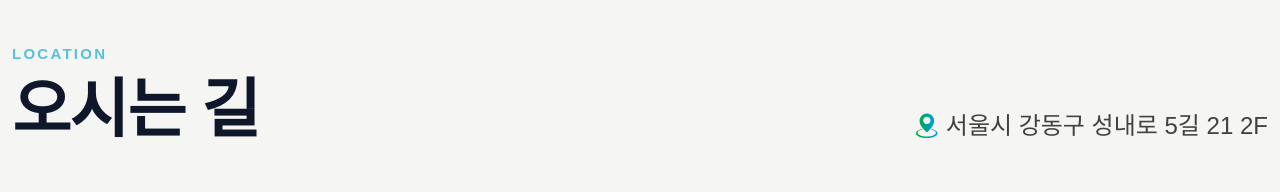
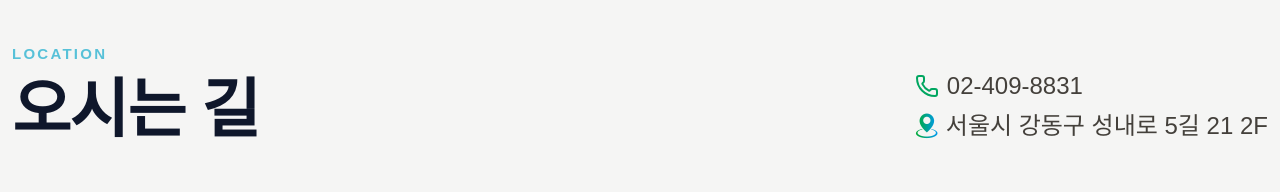
Before and after one commit to rebehayan/darusoft, a Next.js app: page /Btype in a window 1280 px wide. Shown: the part 5076-5268 px from the top of the page. Built offline with nearby package versions, Linux system fonts and the light colour scheme; a web font is replaced by a local one.

Commit message:
Btype: Map 컴포넌트 업데이트

```diff
--- a/app/Btype/components/Map.tsx
+++ b/app/Btype/components/Map.tsx
@@ -9,6 +9,23 @@ export default function LocationMap() {
     "https://map.kakao.com/?from=roughmap&eName=%EC%84%9C%EC%9A%B8%20%EA%B0%95%EB%8F%99%EA%B5%AC%20%EC%84%B1%EB%82%B4%EB%A1%9C5%EA%B8%B8%2021&eX=527308.0000000027&eY=1119843.0000000005";
   const mapImgSrc =
     "http://t1.daumcdn.net/roughmap/imgmap/33c80765ed63e97cac61374a083399a40b0e0ebb9a4519d81028635926f1f8b1";
+
+  const PhoneSvg = (
+    <svg
+      xmlns="http://www.w3.org/2000/svg"
+      width="24"
+      height="24"
+      viewBox="0 0 24 24"
+      fill="none"
+      stroke="currentColor"
+      strokeWidth="2"
+      strokeLinecap="round"
+      strokeLinejoin="round"
+      color="#00a660"
+    >
+      <path d="M13.832 16.568a1 1 0 0 0 1.213-.303l.355-.465A2 2 0 0 1 17 15h3a2 2 0 0 1 2 2v3a2 2 0 0 1-2 2A18 18 0 0 1 2 4a2 2 0 0 1 2-2h3a2 2 0 0 1 2 2v3a2 2 0 0 1-.8 1.6l-.468.351a1 1 0 0 0-.292 1.233 14 14 0 0 0 6.392 6.384" />
+    </svg>
+  );
 
   return (
     <section id="map" className="py-25 lg:py-38 bg-stone-100">
@@ -22,8 +39,13 @@ export default function LocationMap() {
               오시는 길
             </h2>
           </div>
-          <div className="text-lg lg:text-2xl text-stone-700 flex items-center whitespace-nowrap gap-2">
-            <img src="/point.png" alt="" /> 서울시 강동구 성내로 5길 21 2F
+          <div className="text-lg lg:text-2xl text-stone-700 grid whitespace-nowrap gap-2">
+            <div className="flex items-center  gap-2">
+              {PhoneSvg} 02-409-8831
+            </div>
+            <div className="flex items-center  gap-2">
+              <img src="/point.png" alt="" /> 서울시 강동구 성내로 5길 21 2F
+            </div>
           </div>
         </AnimatedSection>
 
```
